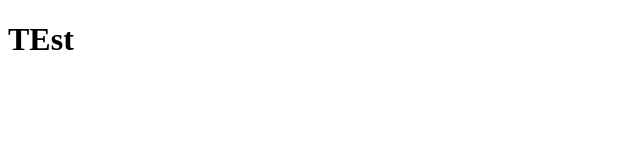
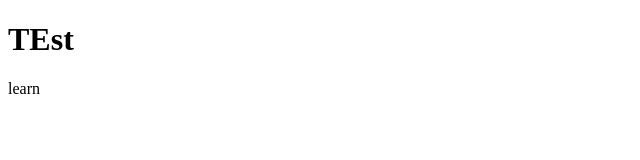
Before and after one commit to gotham78/testing, a plain HTML site: page ADminTest/index.html in a window 1280 px wide. Shown: the full height of the page, 0-640 px from the left. Drawn offline with Linux system fonts and the light colour scheme.

Commit message:
Update index.html

```diff
--- a/ADminTest/index.html
+++ b/ADminTest/index.html
@@ -8,5 +8,6 @@
 </head>
 <body>
     <h1>TEst</h1>
+    <p>learn</p>
 </body>
 </html>
```
